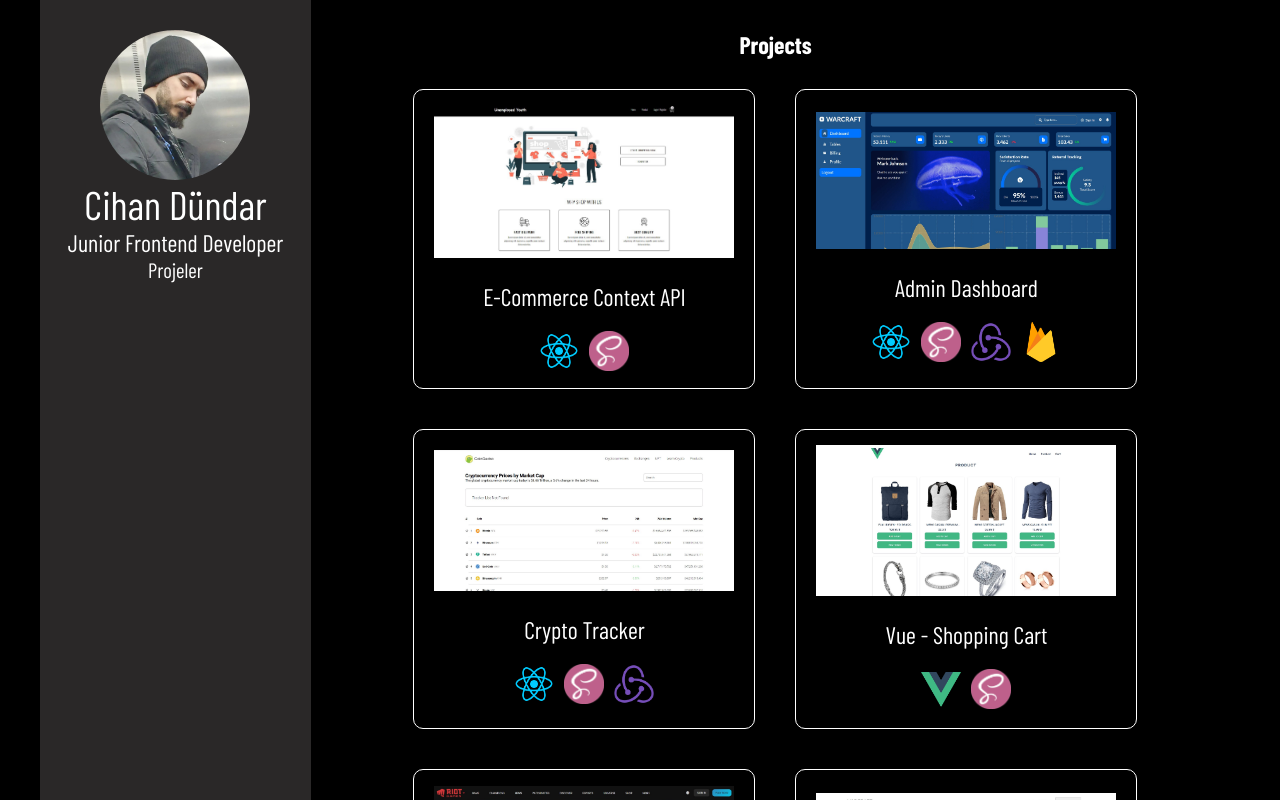
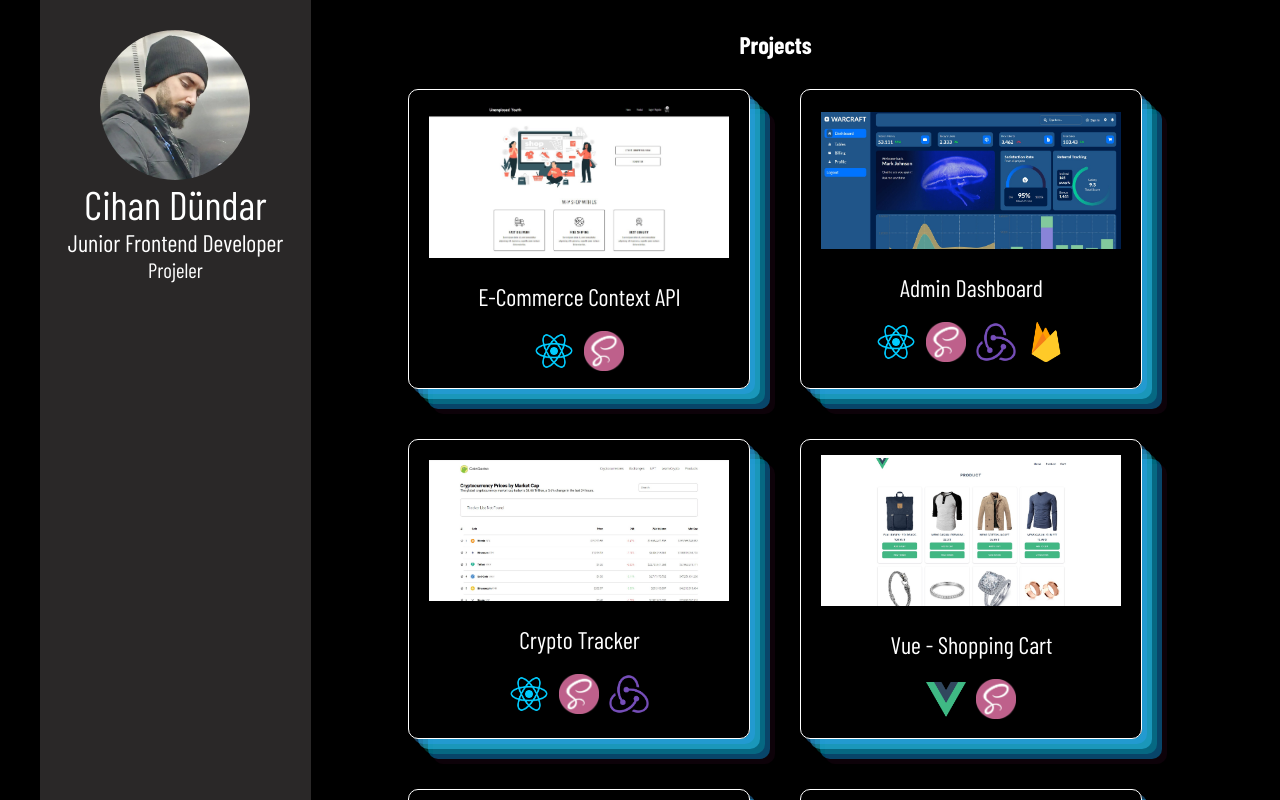
Before and after one commit to cihandundar/portfolio-next, a Next.js app: page /projects in a window 1280 px wide. Shown: the top 800 px of the page. Built offline with nearby package versions, Linux system fonts and the light colour scheme; a web font is replaced by a local one.

Commit message:
style fix

```diff
--- a/src/app/projects/projects.scss
+++ b/src/app/projects/projects.scss
@@ -8,6 +8,6 @@
     flex-wrap: wrap;
     justify-content: center;
     align-items: center;
-    gap: 40px;
+    gap: 50px;
   }
 }
--- a/src/components/card/card.scss
+++ b/src/components/card/card.scss
@@ -7,6 +7,9 @@
   border-radius: 10px;
   overflow: hidden;
   padding: 20px;
+  box-shadow: rgba(46, 159, 240, 0.4) 5px 5px,
+    rgba(46, 195, 240, 0.518) 10px 10px, rgba(4, 243, 231, 0.2) 15px 15px,
+    rgba(1, 163, 238, 0.418) 20px 20px, rgba(240, 46, 170, 0.05) 25px 25px;
   height: 300px;
   &__image {
     width: 300px;
```
